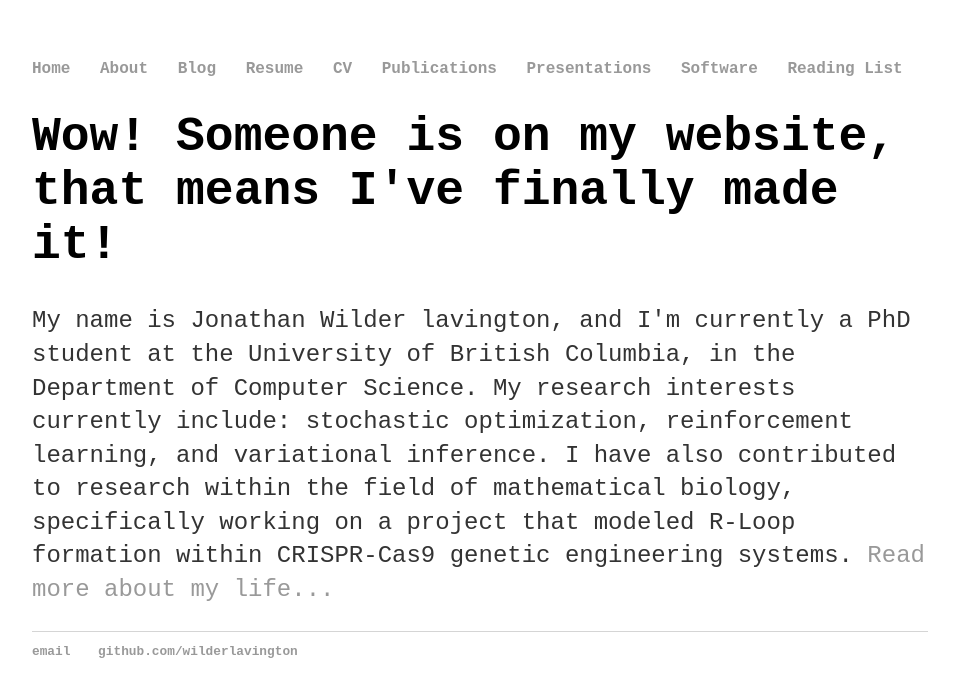
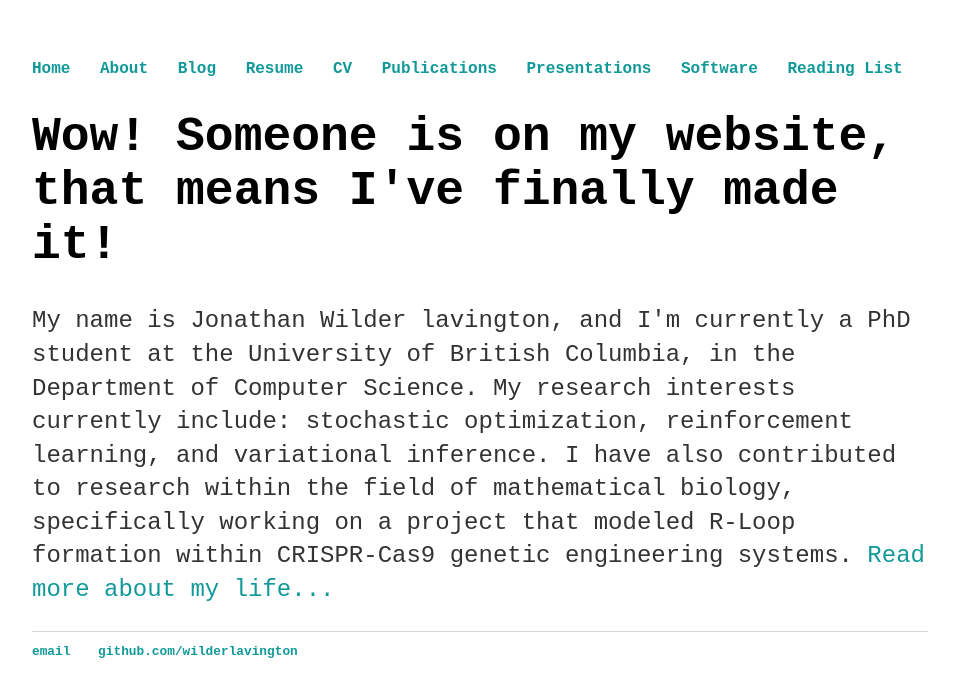
Before and after one commit to WilderLavington/old_web_page, a Jekyll site: the page built from index.html, in a window 1280 px wide. Shown: the top 697 px of the page, without its empty margins (160-1114 px from the left). Built offline with Jekyll 4.4.1, drawn with Linux system fonts in a browser that asks for light colours.

Commit message:
Update main.css

```diff
--- a/css/main.css
+++ b/css/main.css
@@ -16,7 +16,7 @@ nav ul li, footer ul li {
 }
 a {
     text-decoration: none;
-    color: #999;
+    color: #199;
     font-family: 'Courier New';
 }
 a:hover {
```
